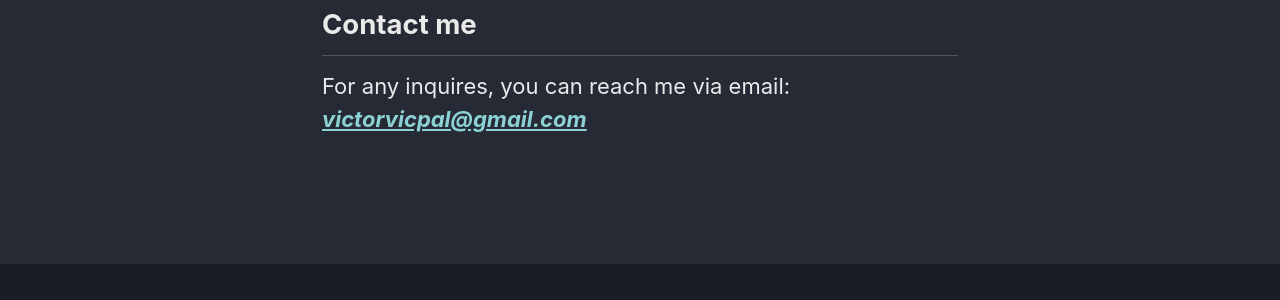
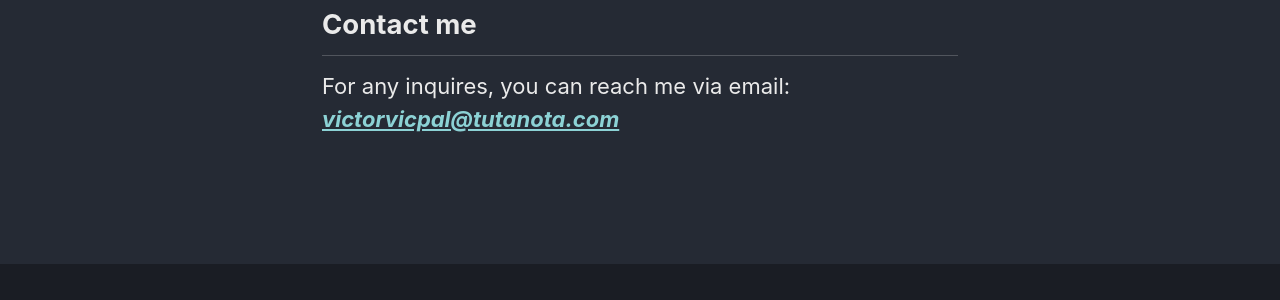
Before and after one commit to victorvicpal/victorvicpal.github.io, a Jekyll site: the page built from index.md, in a window 1280 px wide and 900 px high, scrolled down 1812 px. Shown: the part 482-782 px from the top of the window. Built offline with Jekyll 4.4.1, drawn with Linux system fonts in a browser that asks for light colours; cached includes are drawn as plain includes; nearby versions of some CDN libraries.

Commit message:
new mail address

```diff
--- a/index.md
+++ b/index.md
@@ -59,4 +59,4 @@ Find attached the PDF version of my CVs:
 
 ## Contact me
 
-For any inquires, you can reach me via email: **_[victorvicpal@gmail.com](mailto:victorvicpal@gmail.com)_**
+For any inquires, you can reach me via email: **_[victorvicpal@tutanota.com](mailto:victorvicpal@tutanota.com)_**
```
